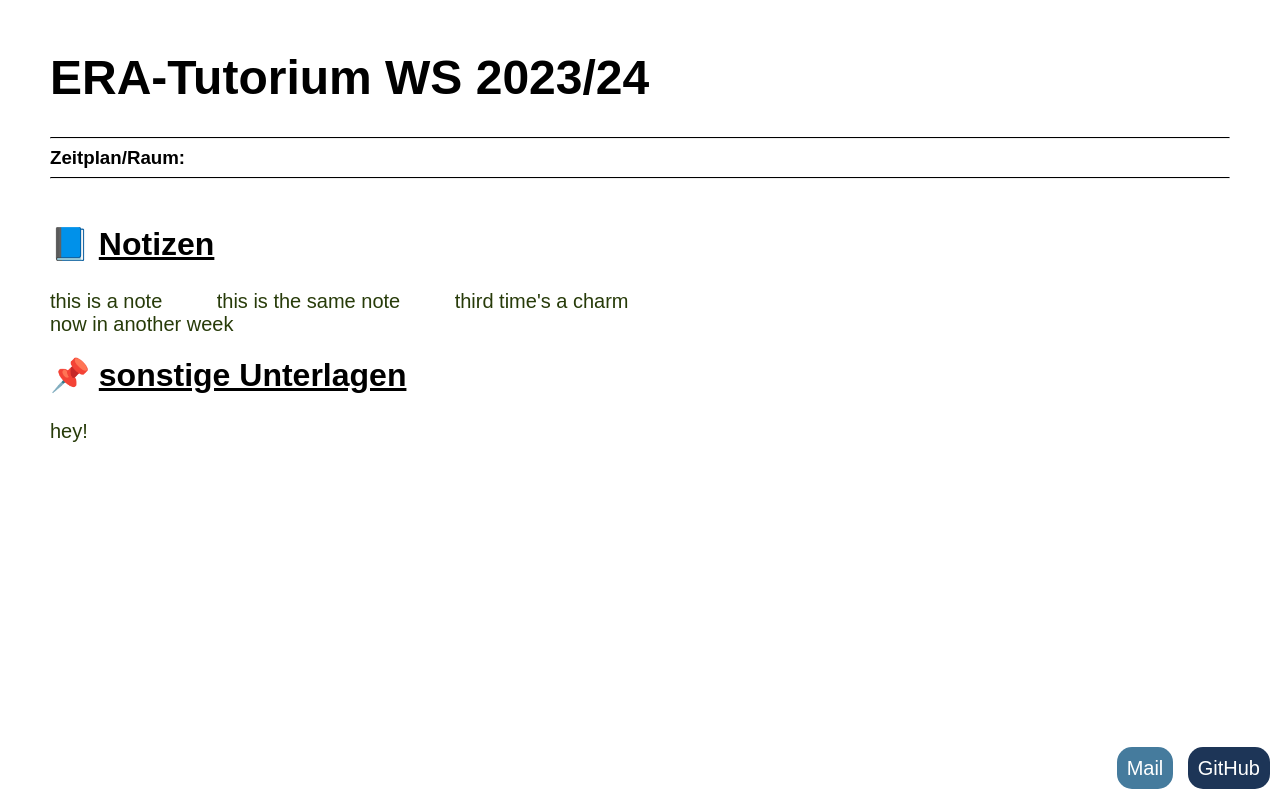
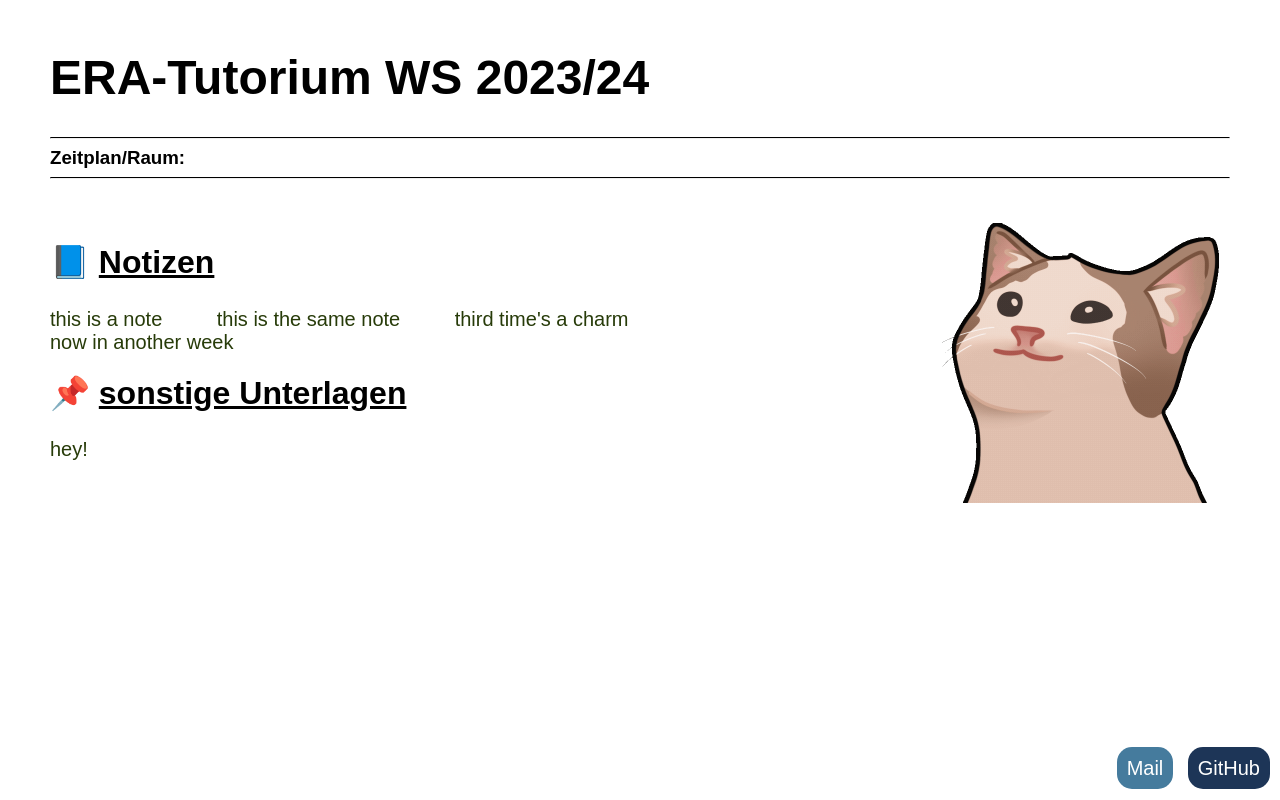
Before and after one commit to ladnik/tutorSite, a plain HTML site: page index.html in a window 1280 px wide. Drawn offline with Linux system fonts and the light colour scheme.

Commit message:
add popcat

```diff
--- a/index.html
+++ b/index.html
@@ -17,7 +17,10 @@ Inspired by https://home.in.tum.de/~spechto/-->
     <h3>Zeitplan/Raum:</h3>
     <hr />
     <br />
+    <br />
 
+    <div class="container-main">
+      <div class="container-left">
         <h2>📘 <span style="text-decoration: underline">Notizen</span></h2>
         <a href="notes/lorem_ipsum.txt">this is a note</a>
         <a href="notes/lorem_ipsum.txt">this is the same note</a>
@@ -32,9 +35,22 @@ Inspired by https://home.in.tum.de/~spechto/-->
           href="https://t2.gstatic.com/licensed-image?q=tbn:ANd9GcQdAnprsidzbOSZ4jI1SvcFeIEuFKwBLrILGo8tLCEA4ixMzfxUQfk6onBDhipea4sD"
           >hey!</a
         >
+      </div>
+
+      <div class="container-right">
+        <div class="popcat"></div>
+      </div>
+      <div style="clear: both"></div>
+    </div>
+
     <div class="footer">
-      <a href="mailto:niklas.ladurner@tum.de" class="footer_link" id="mail">Mail</a>
-      <a href="https://github.com/ladnik/tutorSite/issues" class="footer_link", id="github"
+      <a href="mailto:niklas.ladurner@tum.de" class="footer_link" id="mail"
+        >Mail</a
+      >
+      <a
+        href="https://github.com/ladnik/tutorSite/issues"
+        class="footer_link"
+        id="github"
         >GitHub</a
       >
     </div>
--- a/styles.css
+++ b/styles.css
@@ -22,6 +22,25 @@ body {
   margin-right: 50px;
   background-color: var(--background);
   font-family: "Arial";
+}
+
+/* styling for main container */
+.container-main {
+  width: 100%;
+}
+/* styling for left container */
+.container-left {
+  float: left;
+  width: 75%;
+  /* box-sizing: border-box;
+  border: 5px solid blue; */
+}
+/* styling for right container */
+.container-right {
+  float: right;
+  width: 25%;
+  /* box-sizing: border-box;
+  border: 5px solid green; */
 }
 
 /* styling for the main title */
@@ -60,6 +79,21 @@ a {
 /* a:visited{
   color: var(--highlight);
 } */
+
+/* popcat gif */
+.popcat {
+  width: 100%;
+  height: 100%;
+  min-height: 280px;
+  background: url(assets/popcat_frame0.gif) no-repeat center center;
+  background-size: contain;
+  transform: scaleX(-1);
+}
+
+.popcat:hover {
+  background: url(assets/popcat_trans.gif) no-repeat center center;
+  background-size: contain;
+}
 
 /* styling for the footer */
 .footer {
```
Also changed, not shown: assets/popcat_frame0.gif (added), assets/popcat_frame1.gif (added), assets/popcat_trans.gif (added). Lines whose indentation alone changed are shown as unchanged.
